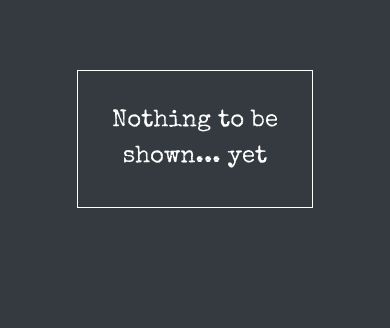
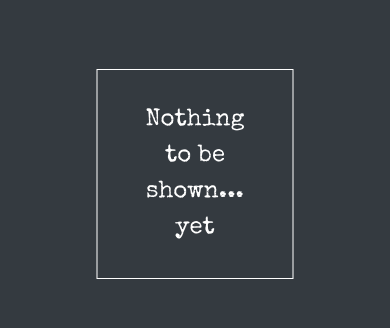
Before and after one commit to miloszmisiek/my-movies, a Vue app: page / in a window 390 px wide. Shown: the part 283-611 px from the top of the page. Built offline with nearby package versions, Linux system fonts and the light colour scheme; no server answers; a web font is replaced by a local one.

Commit message:
Add margin top to no movies message

```diff
--- a/src/assets/styles/_components.scss
+++ b/src/assets/styles/_components.scss
@@ -93,8 +93,8 @@ thead {
   transform: translate(-50%, -50%);
 
   @media screen and (max-width: 748px) {
-      width: 60%;
-      // box-shadow: 0 4px 8px 0 rgba(0,0,0,0.2);
+    margin-top: 35px;
+    max-width: 60%;
       padding: 2rem;
       outline: 1px solid white;
   }
--- a/src/components/TableVue.vue
+++ b/src/components/TableVue.vue
@@ -302,7 +302,7 @@ const sortTable = (col) => {
         </tr>
       </tbody>
       <!-- Nothing to Show Message -->
-      <div class="no__movies--text" v-else>Nothing to be shown... yet</div>
+      <div v-else class="no__movies--text">Nothing to be shown... yet</div>
     </table>
   </div>
   <!-- Spinner Icon -->
```
